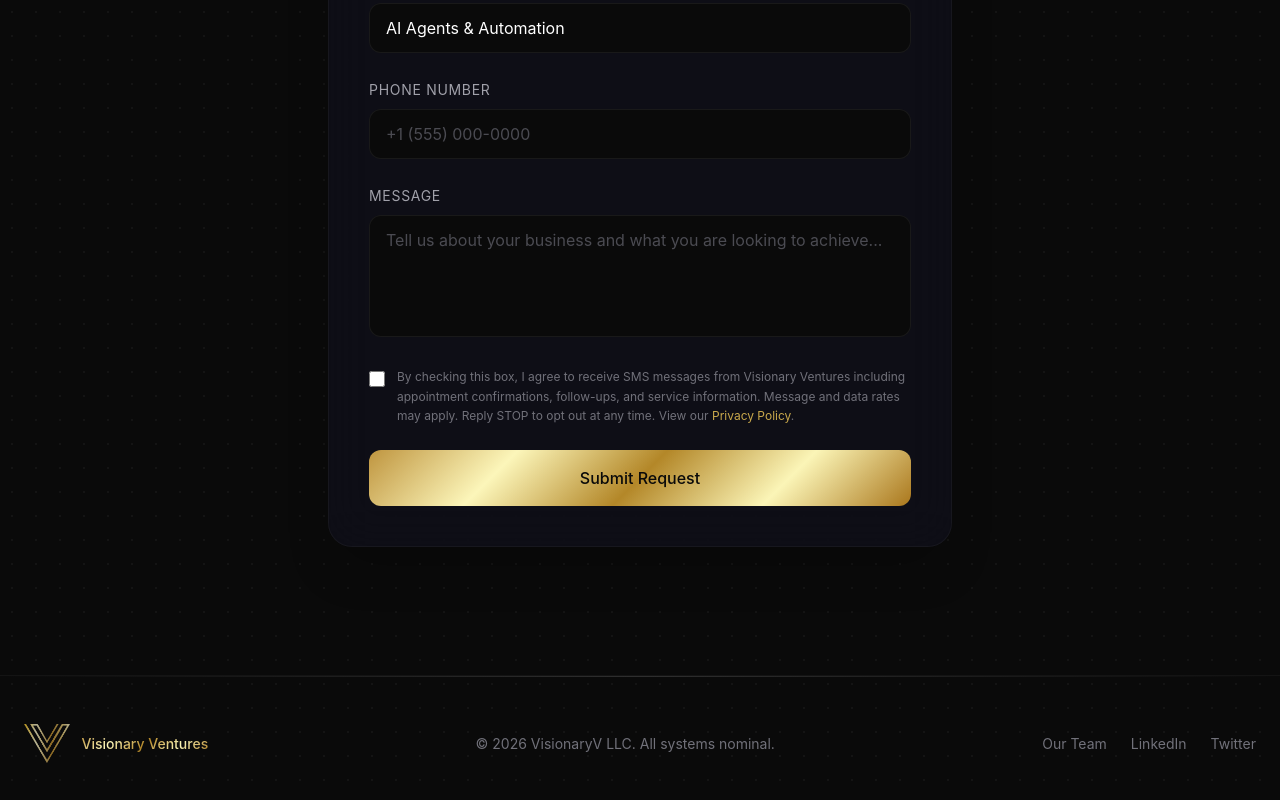
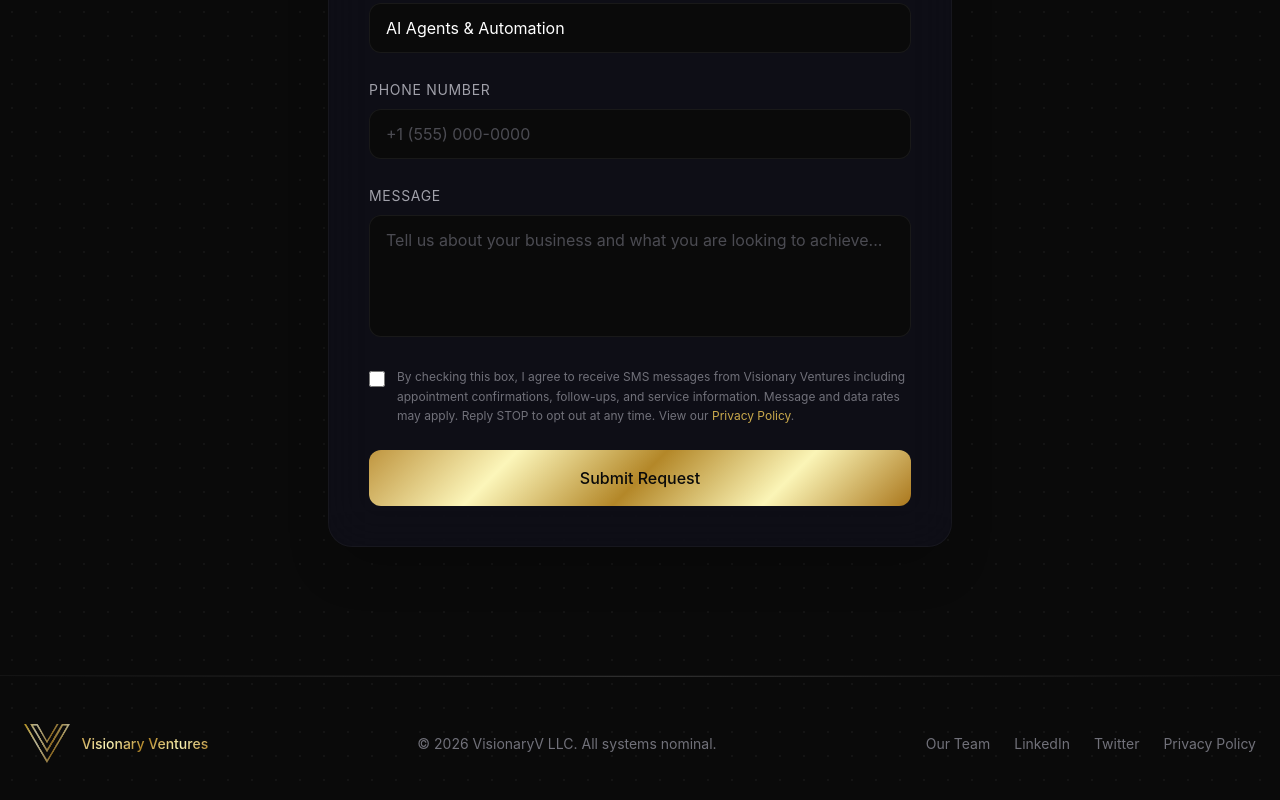
Before and after one commit to swilliams-vv/VisionaryVenturesLandingPage, a Next.js app: page / in a window 1280 px wide. Shown: the part 3696-4496 px from the top of the page. Built offline with nearby package versions, Linux system fonts and the light colour scheme.

Commit message:
Update Footer.js

```diff
--- a/components/Footer.js
+++ b/components/Footer.js
@@ -14,8 +14,9 @@ export default function Footer() {
         <p className="text-sm text-[#71717a]">&copy; {new Date().getFullYear()} VisionaryV LLC. All systems nominal.</p>
         <div className="flex items-center gap-6">
           <Link href="/our-team" className="text-sm text-[#71717a] hover:text-[#f4f4f5] transition-colors">Our Team</Link>
-          <a href="#" className="text-sm text-[#71717a] hover:text-[#f4f4f5] transition-colors">LinkedIn</a>
+          <a href="https://www.linkedin.com/company/visionaryv/" className="text-sm text-[#71717a] hover:text-[#f4f4f5] transition-colors">LinkedIn</a>
           <a href="#" className="text-sm text-[#71717a] hover:text-[#f4f4f5] transition-colors">Twitter</a>
+          <Link href="/privacy-policy" className="text-sm text-[#71717a] hover:text-[#f4f4f5] transition-colors">Privacy Policy</Link>
         </div>
       </div>
     </footer>
```
